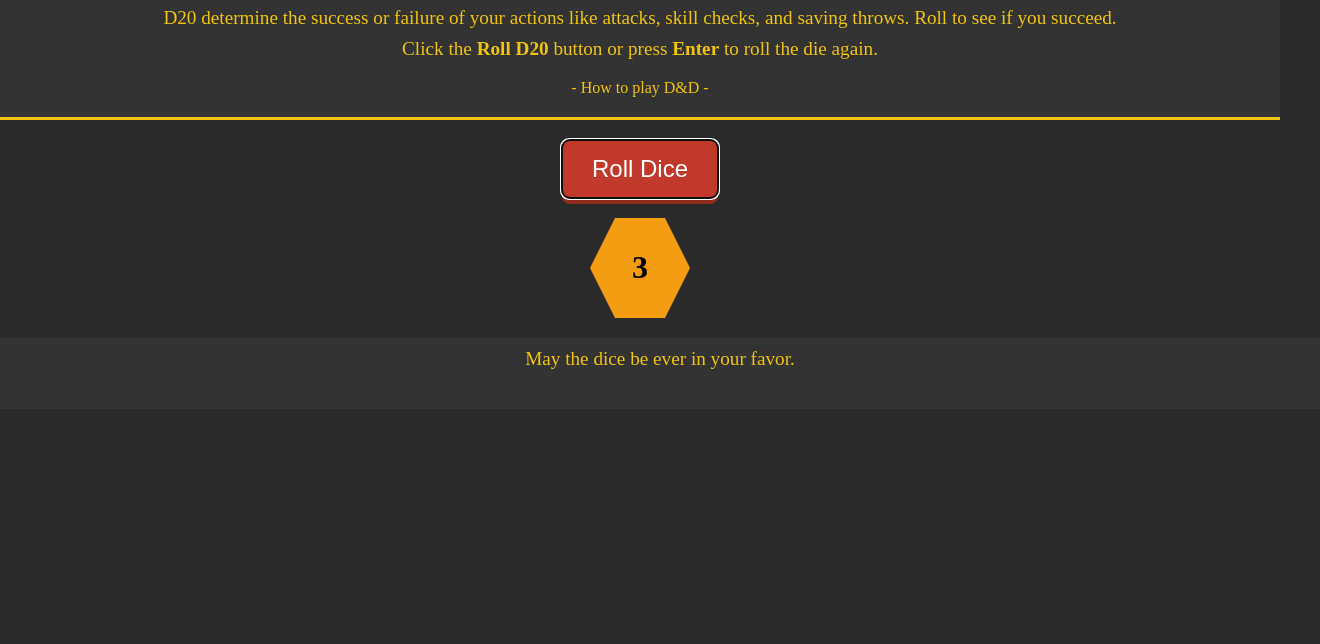
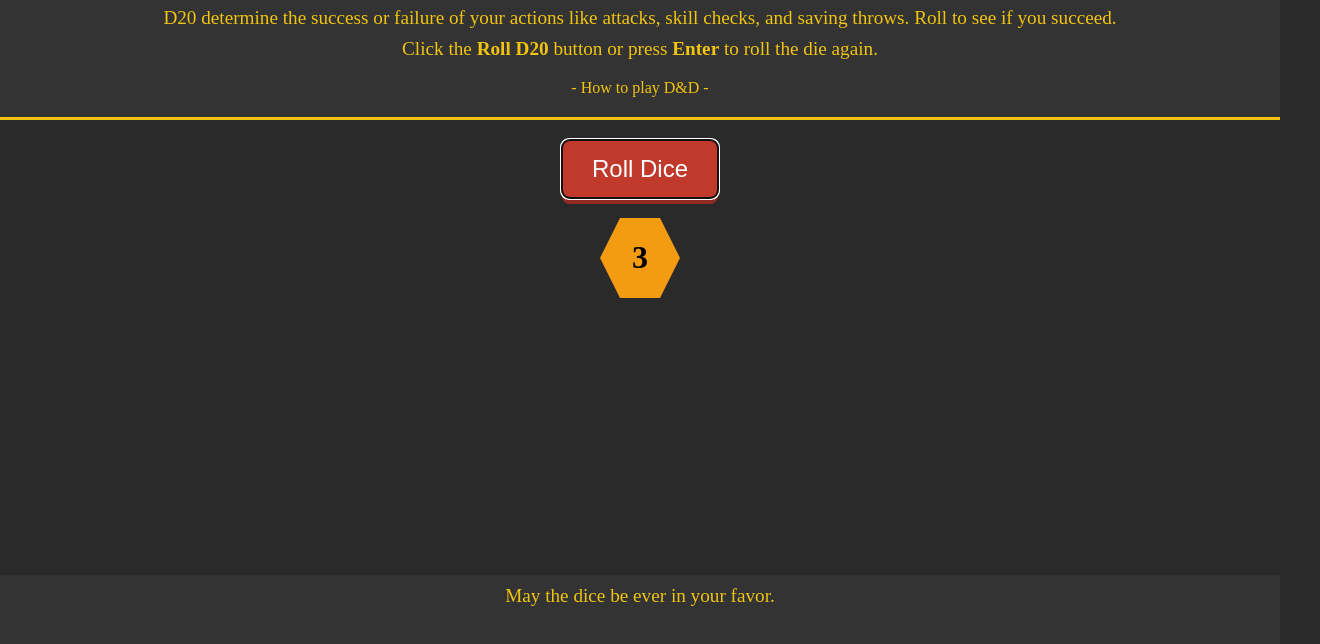
Before and after one commit to KevinDacanay/web-dice-roller, a plain HTML site: page index.html in a window 1280 px wide. Shown: the part 154-798 px from the top of the page, 1320 px wide, since content can reach past the window. Drawn offline with Linux system fonts and the light colour scheme.

Commit message:
Updated style.css - updated footer  and dice-result styles

```diff
--- a/style.css
+++ b/style.css
@@ -5,6 +5,9 @@
     margin: 0;
     padding: 0;
     text-align: center;
+    display: flex;
+    flex-direction: column;
+    min-height: 100vh;
 }
 
 /***********************************************************/
@@ -35,11 +38,8 @@
     background-color: #333;
     color: #f1c40f;
     padding: 20px;
-    margin-top: 20px;
+    margin-top: auto;
     font-size: 1em;
-    position: relative;
-    width: 100%;
-    bottom: 0;
 }
 
 /***********************************************************/
@@ -70,19 +70,7 @@
     justify-content: center;
     align-items: center;
     gap: 20px;
-}
-.dice-result {
-    font-size: 2em;
-    background: #f39c12;
-    padding: 10px;
-    border-radius: 8px;
-    width: 50px;
-    height: 50px;
-    display: flex;
-    justify-content: center;
-    align-items: center;
-    font-weight: bold;
-    box-shadow: 0 4px 10px rgba(0, 0, 0, 0.5);
+    margin-bottom: 40px;
 }
 .dice-result {
     font-size: 2em;
```
